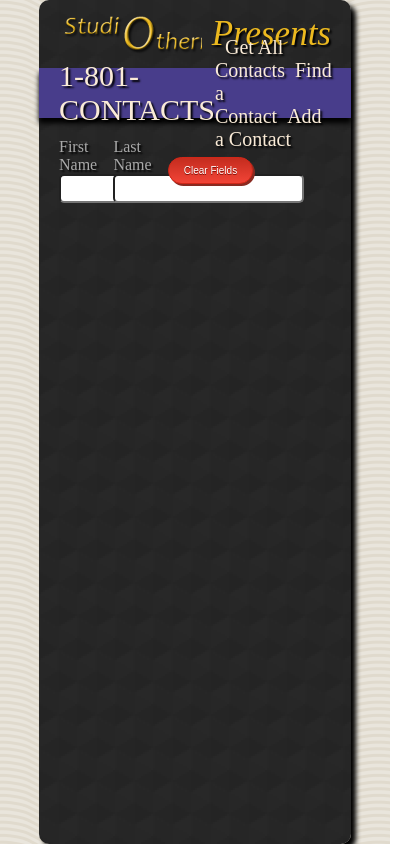
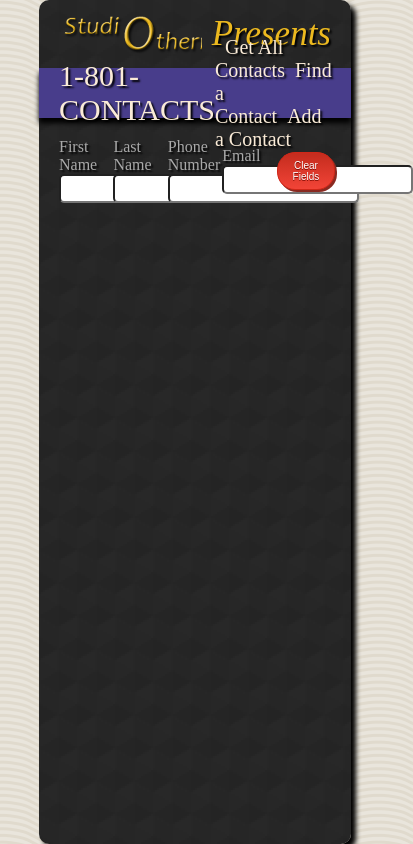
Before and after one commit to omgiitgayea/contactsProject, an Angular app: page /findContact in a window 390 px wide. Shown: the whole page, 413 px wide, since content can reach past the window. Built offline with nearby package versions, Linux system fonts and the light colour scheme; a web font is replaced by a local one.

Commit message:
added phone and email, whoopie

```diff
--- a/src/app/add-contact/add-contact.component.html
+++ b/src/app/add-contact/add-contact.component.html
@@ -6,6 +6,14 @@
     <label class="inputField">
         <span>Last Name</span>
         <input [(ngModel)]="lastName" type="text" (keyup)="enterPressed($event)">
+    </label>
+    <label class="inputField">
+        <span>Phone Number</span>
+        <input [(ngModel)]="phoneNo" type="text" (keyup)="enterPressed($event)">
+    </label>
+    <label class="inputField">
+        <span>Email</span>
+        <input [(ngModel)]="email" type="text" (keyup)="enterPressed($event)">
     </label>
     <button class="myButton" (click)="addContact()">Add me!</button>
 </div>
--- a/src/app/add-contact/add-contact.component.ts
+++ b/src/app/add-contact/add-contact.component.ts
@@ -1,7 +1,7 @@
 import {Component, OnInit} from '@angular/core';
 import {ContactsService} from '../contacts.service';
 import {Contact} from '../contact';
-import {Subscription} from "rxjs";
+import {Subscription} from 'rxjs';
 
 @Component({
     selector: 'app-add-contact',
@@ -11,6 +11,8 @@ import {Subscription} from "rxjs";
 export class AddContactComponent implements OnInit {
     firstName = '';
     lastName = '';
+    phoneNo = '';
+    email = '';
     error = false;
     newContact: any;
     newContactSubscription: Subscription;
@@ -35,10 +37,12 @@ export class AddContactComponent implements OnInit {
             this.error = true;
         }
         else {
-            const newContact: Contact = new Contact(this.firstName, this.lastName);
+            const newContact: Contact = new Contact(this.firstName, this.lastName, this.email, this.phoneNo);
             this._contactsService.addContact(newContact);
             this.firstName = '';
             this.lastName = '';
+            this.phoneNo = '';
+            this.email = '';
             this.error = false;
         }
     }
--- a/src/app/contact-header/contact-header.component.html
+++ b/src/app/contact-header/contact-header.component.html
@@ -1,8 +1,8 @@
 <div class="header">
     <div class="headerTitle" *ngFor="let title of fields" (click)="sort(title.fieldName)">
         {{title.fieldName}}
-        <i class="fa fa-angle-up" *ngIf="title.currentSort && !title.reverseOrder"></i>
-        <i class="fa fa-angle-down" *ngIf="title.currentSort && title.reverseOrder"></i>
+        <i class="fa fa-angle-up" *ngIf="title.order === 1"></i>
+        <i class="fa fa-angle-down" *ngIf="title.order === -1"></i>
     </div>
 </div>
 <div class="sectionLine"></div>
--- a/src/app/contact-header/contact-header.component.ts
+++ b/src/app/contact-header/contact-header.component.ts
@@ -16,6 +16,16 @@ export class ContactHeaderComponent implements OnInit {
             fieldName: 'Last Name',
             order: 0,
             field: 'lastName'
+        },
+        {
+            fieldName: 'Phone Number',
+            order: 0,
+            field: 'phoneNo'
+        },
+        {
+            fieldName: 'Email',
+            order: 0,
+            field: 'email'
         }
     ];
 
--- a/src/app/contact-items/contact-items.component.html
+++ b/src/app/contact-items/contact-items.component.html
@@ -2,7 +2,8 @@
     <div *ngSwitchCase="false" class="contact">
         <div class="contactField">First Name: {{contact.firstName}}</div>
         <div class="contactField">Last Name: {{contact.lastName}}</div>
-        <div class="contactField">ID: {{contact._id}}</div>
+        <div class="contactField">Phone Number: {{contact.phoneNo}}</div>
+        <div class="contactField">Email: {{contact.email}}</div>
         <i class="fa fa-pencil bluePencil" (click)="editContact()">&nbsp;</i>
         <i class="fa fa-times-circle-o redX" (click)="deleteContact(contact._id)"></i>
     </div>
@@ -16,6 +17,14 @@
             Last Name
             <input [(ngModel)]="contact.lastName" type="text" (keyup)="enterPressed($event)">
         </label>
+        <label class="contactField">
+            Phone Number
+            <input [(ngModel)]="contact.phoneNo" type="text" (keyup)="enterPressed($event)">
+        </label>
+        <label class="contactField">
+            Email
+            <input [(ngModel)]="contact.email" type="text" (keyup)="enterPressed($event)">
+        </label>
         <button (click)="saveNewDetails()">Save</button>
     </div>
 </div>
--- a/src/app/find-contact/find-contact.component.html
+++ b/src/app/find-contact/find-contact.component.html
@@ -7,16 +7,23 @@
         <span>Last Name</span>
         <input [(ngModel)]="lastName" (keyup)="autoComplete($event)" type="text">
     </label>
+    <label class="inputField">
+        <span>Phone Number</span>
+        <input [(ngModel)]="phoneNo" (keyup)="autoComplete($event)" type="text">
+    </label>
+    <label class="inputField">
+        <span>Email</span>
+        <input [(ngModel)]="email" (keyup)="autoComplete($event)" type="text">
+    </label>
     <button class="myButton" (click)="clearFields()">Clear Fields</button>
 </div>
 <div *ngIf="searchResults">
-    <!--We have found these contacts:-->
     <div *ngIf="searchResults.length == 0">No such contact</div>
     <div class="header" *ngIf="searchResults.length != 0">
         <div class="headerTitle" *ngFor="let title of fields" (click)="sort(title.fieldName)">
             {{title.fieldName}}
-            <i class="fa fa-angle-up" *ngIf="title.currentSort && !title.reverseOrder"></i>
-            <i class="fa fa-angle-down" *ngIf="title.currentSort && title.reverseOrder"></i>
+            <i class="fa fa-angle-up" *ngIf="title.order === 1"></i>
+            <i class="fa fa-angle-down" *ngIf="title.order === -1"></i>
         </div>
 
     </div>
--- a/src/app/find-contact/find-contact.component.ts
+++ b/src/app/find-contact/find-contact.component.ts
@@ -11,6 +11,8 @@ import {Subscription} from 'rxjs';
 export class FindContactComponent implements OnInit {
     firstName = '';
     lastName = '';
+    phoneNo = '';
+    email = '';
     searchResults: any[];
     searchResultsSubscription: Subscription;
     redoSearch: Subscription;
@@ -24,6 +26,16 @@ export class FindContactComponent implements OnInit {
             fieldName: 'Last Name',
             order: 0,
             field: 'lastName'
+        },
+        {
+            fieldName: 'Phone Number',
+            order: 0,
+            field: 'phoneNo'
+        },
+        {
+            fieldName: 'Email',
+            order: 0,
+            field: 'email'
         }
     ];
 
@@ -34,7 +46,7 @@ export class FindContactComponent implements OnInit {
             });
         this.redoSearch = _contactsService.redoSearchSub$.subscribe(
             () => {
-                const searchContact: Contact = new Contact(this.firstName, this.lastName);
+                const searchContact: Contact = new Contact(this.firstName, this.lastName, this.email, this.phoneNo);
                 this._contactsService.findContact(searchContact);
             });
     }
@@ -45,13 +57,15 @@ export class FindContactComponent implements OnInit {
     clearFields(): void {
         this.firstName = '';
         this.lastName = '';
+        this.email = '';
+        this.phoneNo = '';
         this.searchResults = null;
     }
 
     autoComplete(ev: any): void {
         const val = ev.target.value;
-        if ((val && val.trim() !== '') || this.firstName !== '' || this.lastName !== '') {
-            const searchContact: Contact = new Contact(this.firstName, this.lastName);
+        if ((val && val.trim() !== '') || this.firstName !== '' || this.lastName !== '' || this.email !== '' || this.phoneNo !== '') {
+            const searchContact: Contact = new Contact(this.firstName, this.lastName, this.email, this.phoneNo);
             for (let i = 0; i < this.fields.length; i++) {
                 this.fields[i].currentSort = false;
                 this.fields[i].reverseOrder = false;
@@ -64,7 +78,7 @@ export class FindContactComponent implements OnInit {
     }
 
     sort(fieldName): void {
-        const searchContact: Contact = new Contact(this.firstName, this.lastName);
+        const searchContact: Contact = new Contact(this.firstName, this.lastName, this.email, this.phoneNo);
         for (let i = 0; i < this.fields.length; i++) {
             if (this.fields[i].fieldName === fieldName) {
                 if (this.fields[i].order === 1) {
```
Also changed, not shown: 1 other file (tests, documents, lock files or other folders).
